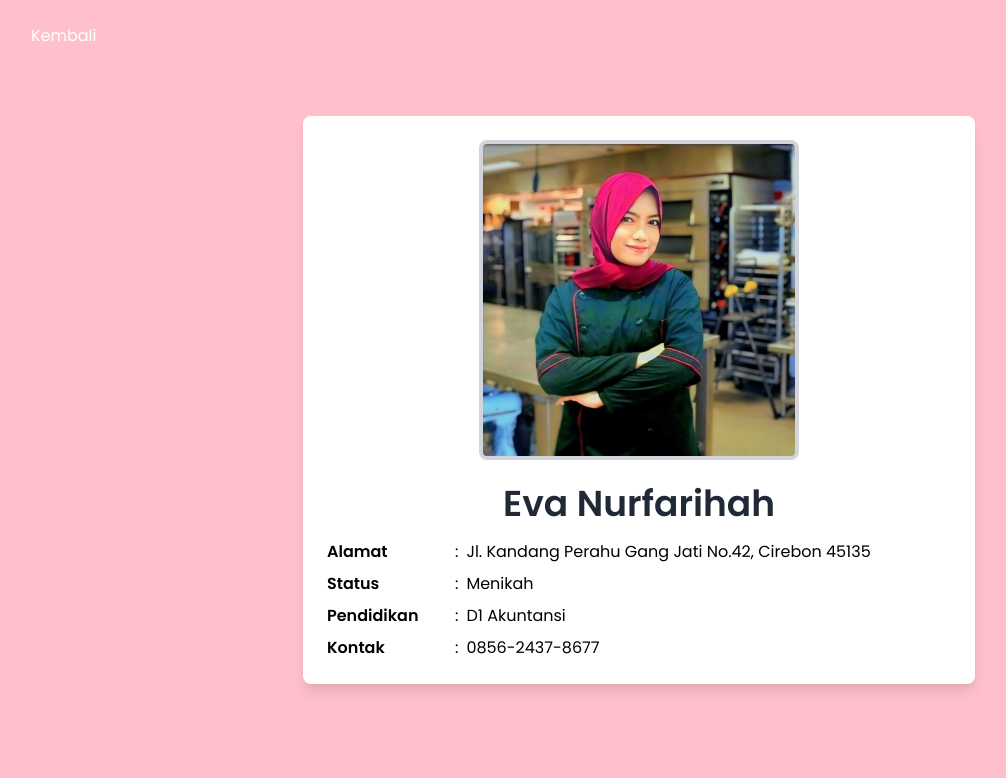
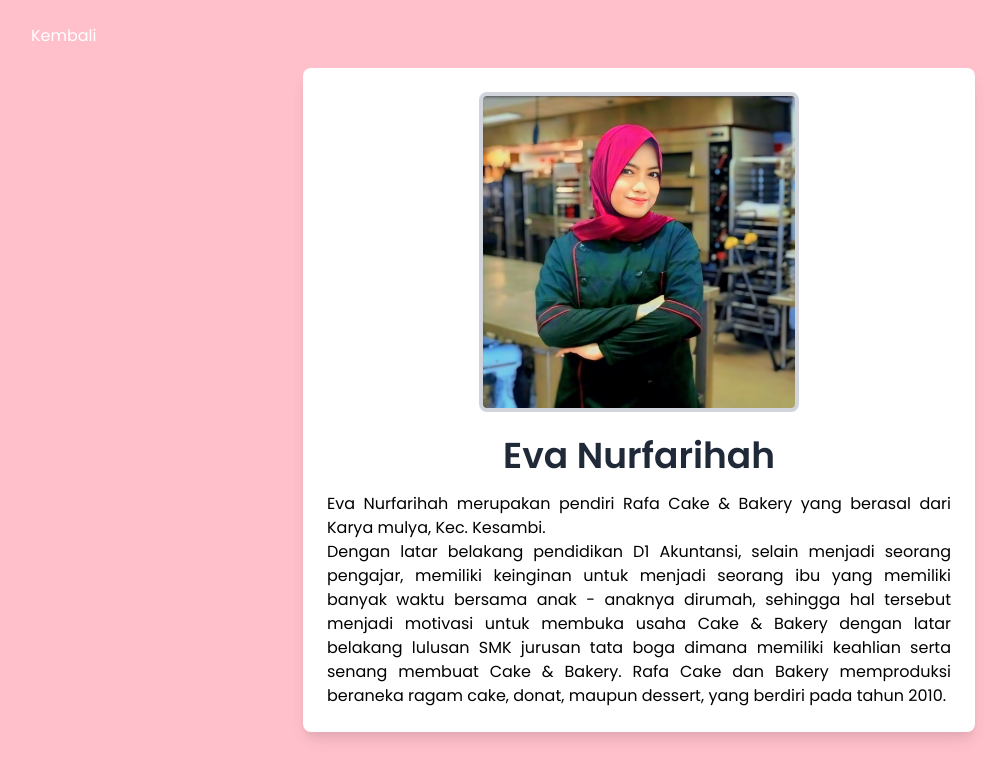
Before and after one commit to termaulmaul/rafacake, a plain HTML site: page profile.html in a window 1280 px wide. Shown: the whole page, without its empty margins (1-1007 px from the left). Drawn offline with nearby package versions, Linux system fonts and the light colour scheme.

Commit message:
Update profile.html

```diff
--- a/profile.html
+++ b/profile.html
@@ -32,16 +32,14 @@
         <div class="w-full">
             <h2 class="text-4xl font-semibold text-gray-800 text-center">Eva Nurfarihah</h2>
             <div class="mt-4 text-zinc-400 flex justify-start">
-                <strong class="w-32">Alamat</strong> <span class="mr-2">:</span> Jl. Kandang Perahu Gang Jati No.42, Cirebon 45135
-            </div>
-            <div class="mt-2 text-zinc-400 flex justify-start">
-                <strong class="w-32">Status</strong> <span class="mr-2">:</span> Menikah
-            </div>
-            <div class="mt-2 text-zinc-400 flex justify-start">
-                <strong class="w-32">Pendidikan</strong> <span class="mr-2">:</span> D1 Akuntansi
-            </div>
-            <div class="mt-2 text-zinc-400 flex justify-start">
-                <strong class="w-32">Kontak</strong> <span class="mr-2">:</span> 0856-2437-8677
+                <p class="text-justify">
+                    Eva Nurfarihah merupakan pendiri Rafa Cake & Bakery yang berasal dari Karya mulya, Kec. Kesambi.
+                    <br> Dengan latar belakang pendidikan D1 Akuntansi, selain menjadi seorang pengajar, memiliki keinginan
+                    untuk menjadi seorang ibu yang memiliki banyak waktu bersama anak - anaknya dirumah, sehingga hal tersebut
+                     menjadi motivasi untuk membuka usaha Cake & Bakery dengan latar belakang lulusan SMK jurusan tata boga dimana
+                     memiliki keahlian serta senang membuat Cake & Bakery.
+                    Rafa Cake dan Bakery memproduksi beraneka ragam cake, donat, maupun dessert, yang berdiri pada tahun 2010.
+                </p>
             </div>
         </div>
     </div>
```
